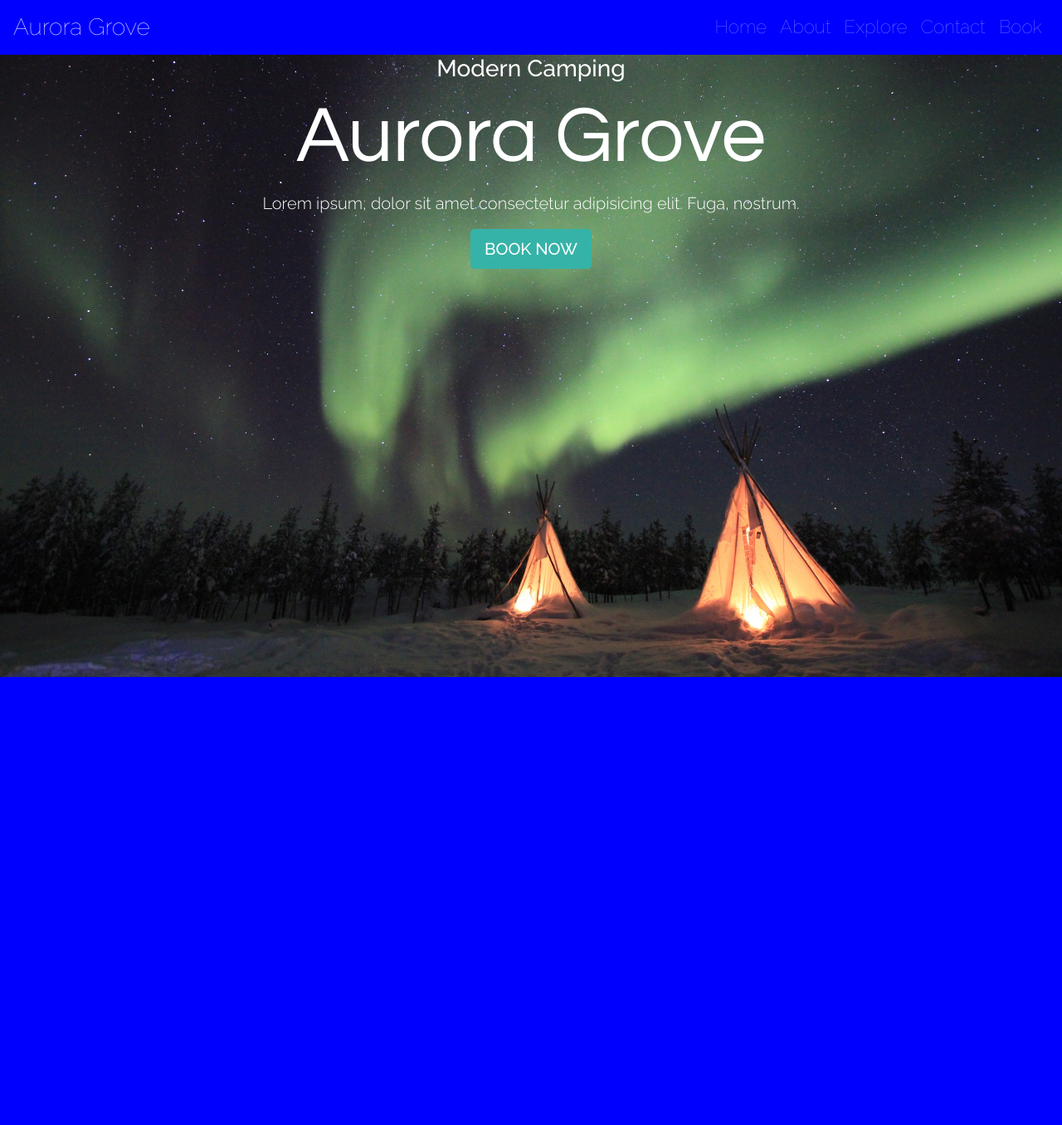
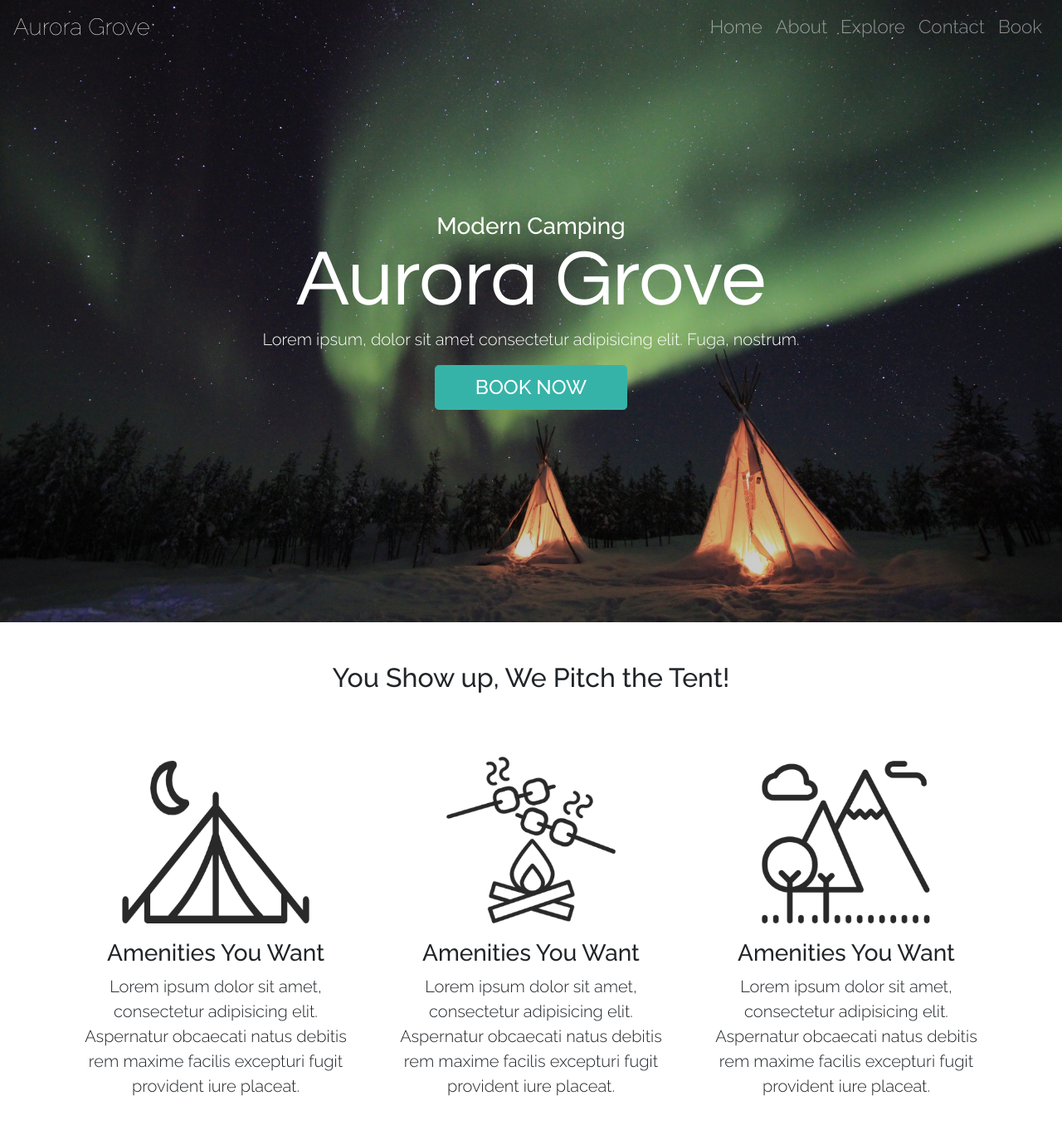
Before and after one commit to Mohamed-Khaled-M/aurora-grove, a PHP site: page /index.html in a window 1280 px wide. Shown: the whole page at 83% size. Before the commit the page ends 816 px from the top, so only its background shows below. Run offline with PHP 8.4, Linux system fonts and the light colour scheme; some libraries are stand-ins or nearby versions.

Commit message:
created about section

```diff
--- a/index.html
+++ b/index.html
@@ -45,15 +45,44 @@
       </div>
     </nav><!-- /nav -->
 
-    <section id="showcase">
-      <div class="overlay"></div>
-      <div class="header container text-white text-center">
-        <h3 class="display-5">Modern Camping</h3>
+    <section id="showcase" class="d-flex align-items-center justify-content-center">
+      <div id="overlay"></div>
+      <div id="header" class="container text-white text-center">
+        <h3 class="display-5 mb-0">Modern Camping</h3>
         <h1 class="display-1">Aurora Grove</h1>
         <p class="lead d-none d-md-block">Lorem ipsum, dolor sit amet consectetur adipisicing elit. Fuga, nostrum.</p>
-        <button class="btn btn-primary btn-lg">BOOK NOW</button>
+        <button id="book" class="btn btn-primary btn-lg px-5">BOOK NOW</button>
+    </section><!-- /showcase -->
+
+    <section id="about">
+      <div class="container text-center mt-5">
+        <h2>You Show up, We Pitch the Tent!</h2>
+        <div class="row">
+
+          <div class="col-md-4 p-3">
+            <img class="img-fluid d-none d-md-inline" src="src/images/icons/tent.png" alt="Tent Icon">
+            <h3>Amenities You Want</h3>
+            <p class="lead">Lorem ipsum dolor sit amet, consectetur adipisicing elit. Aspernatur obcaecati natus debitis rem maxime
+              facilis excepturi fugit provident iure placeat.</p>
+          </div>
+
+          <div class="col-md-4 p-3">
+            <img class="img-fluid d-none d-md-inline" src="src/images/icons/campfire.png" alt="Campfire Icon">
+            <h3>Amenities You Want</h3>
+            <p class="lead">Lorem ipsum dolor sit amet, consectetur adipisicing elit. Aspernatur obcaecati natus debitis rem maxime
+              facilis excepturi fugit provident iure placeat.</p>
+          </div>
+
+          <div class="col-md-4 p-3">
+            <img class="img-fluid d-none d-md-inline" src="src/images/icons/nature.png" alt="Nature Icon">
+            <h3>Amenities You Want</h3>
+            <p class="lead">Lorem ipsum dolor sit amet, consectetur adipisicing elit. Aspernatur obcaecati natus debitis rem maxime
+              facilis excepturi fugit provident iure placeat.</p>
+          </div>
+
+        </div>
       </div>
-    </section><!-- /showcase -->
+    </section><!-- /about -->
 
     <script src="src/js/jquery.min.js"></script>
     <script src="src/js/popper.min.js"></script>
--- a/src/scss/custom.scss
+++ b/src/scss/custom.scss
@@ -1,12 +1,16 @@
 body {
-  background: blue;
   font-family: "Raleway", sans-serif;
 }
 
 /***** navbar ******/
 
 .navbar {
-  font-weight: 100;
+  font-weight: 300;
+  position: absolute;
+  top: 0;
+  right: 0;
+  left: 0;
+  z-index: 3;
 
   @include media-breakpoint-down(sm) {
     background: #1f1f1f;
@@ -35,8 +39,36 @@ body {
 #showcase {
   background: url(../images/main.jpg) bottom center / cover no-repeat;
   min-height: 750px;
+  position: relative;
+
+  @include media-breakpoint-down(sm) {
+    min-height: 500px;
+  }
+
+  #overlay {
+    position: absolute;
+    top: 0;
+    left: 0;
+    width: 100%;
+    height: 100%;
+    background: rgba(0,0,0,.2);
+    z-index: 1;
+  }
+
+  #header {
+    z-index: 2;
+  }
 
   h1 {
     font-family: "Questrial", sans-serif;
+    line-height: 1;
+
+    @include media-breakpoint-down(sm) {
+      font-size: 4rem;
+    }
+  }
+
+  #book {
+    font-size: 1.5rem;
   }
 }
```
Also changed, not shown: src/css/main.css.
